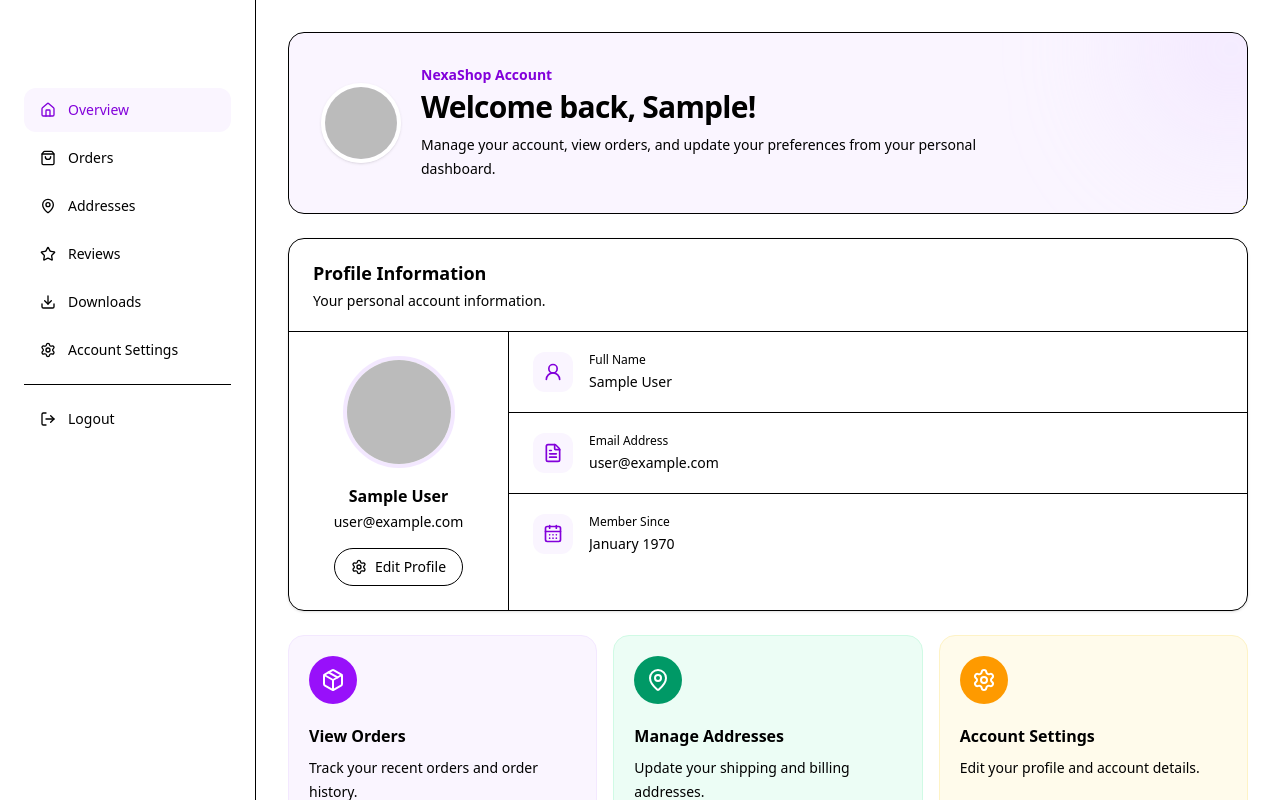
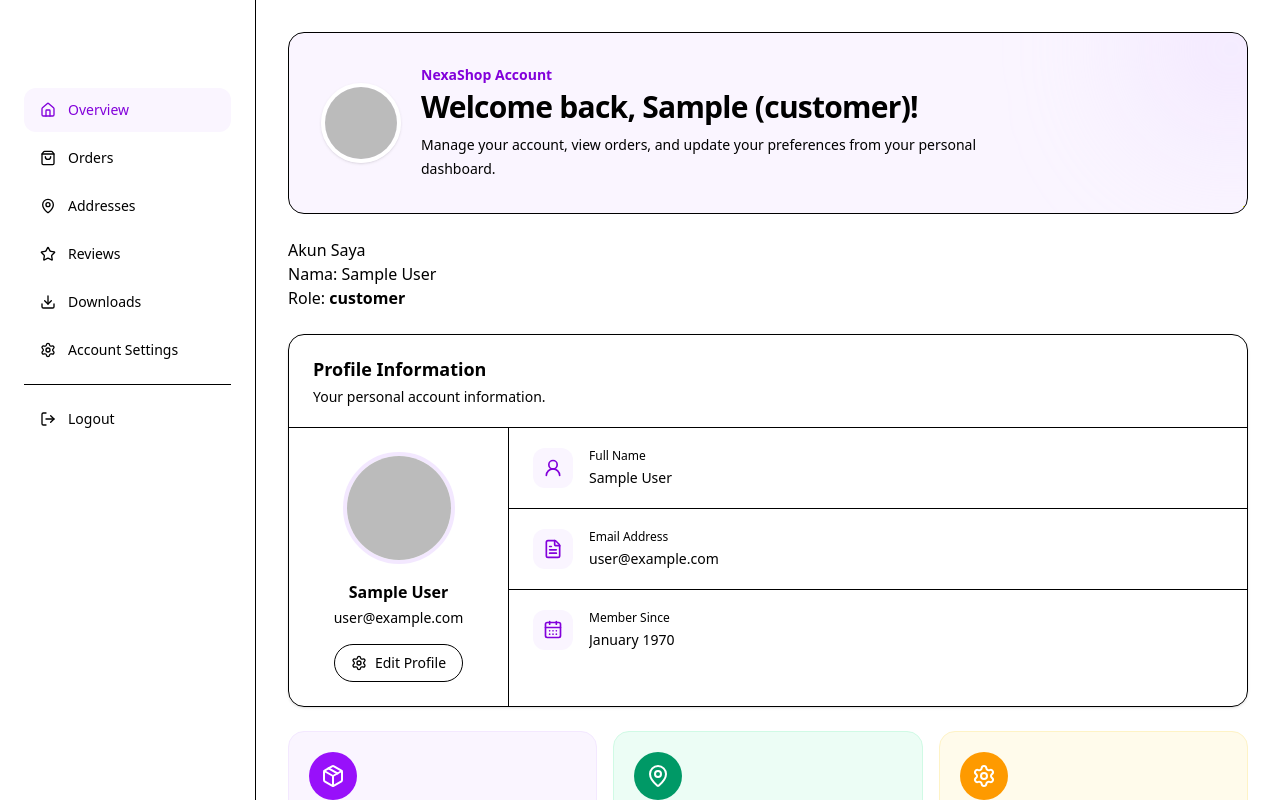
Before and after one commit to meigiyanto/03-e-commerce-store, a Next.js app: page /account in a window 1280 px wide. Shown: the top 800 px of the page. Built offline with nearby package versions, Linux system fonts and the light colour scheme; no server answers; sample sign-in values are in the browser's storage.

Commit message:
refaktori lanjutan

```diff
--- a/src/app/account/page.tsx
+++ b/src/app/account/page.tsx
@@ -1,4 +1,4 @@
-import { SignIn, UserButton,} from "@clerk/nextjs";
+import { SignIn, UserButton, useUser } from "@clerk/nextjs";
 import { currentUser } from "@clerk/nextjs/server";
 import { ArrowRight, CalendarDays, Download, FileText, HelpCircle, Home, MapPin,  Package, Settings, ShoppingBag,Star, UserRound, } from "lucide-react";
 import Link from "next/link";
@@ -6,7 +6,20 @@ import Link from "next/link";
 import SignOutButton from "@/components/auth/SignOutButton";
 
 export default async function AccountPage() {
-  const user = await currentUser();
+  const { isLoaded, isSignedIn, user } = useUser();
+
+  if (!isLoaded) {
+    return <p>Loading...</p>;
+  }
+
+  if (!isSignedIn) {
+    return <p>Belum login</p>;
+  }
+
+  const role =
+    user.publicMetadata?.role === "admin"
+      ? "admin"
+      : "customer";
 
   /*
    * Guest state
@@ -159,7 +172,7 @@ export default async function AccountPage() {
                   </p>
 
                   <h1 className="text-2xl font-bold tracking-tight text-foreground sm:text-3xl">
-                    Welcome back, {user.firstName || fullName}!
+                    Welcome back, {user.firstName || fullName} ({role})!
                   </h1>
 
                   <p className="mt-2 max-w-xl text-sm leading-6 text-muted-foreground">
@@ -169,6 +182,24 @@ export default async function AccountPage() {
                 </div>
               </div>
             </section>
+
+            <div>
+              <h1>Akun Saya</h1>
+
+              <p>
+                Nama: {user.fullName}
+              </p>
+
+              <p>
+                Role: <strong>{role}</strong>
+              </p>
+
+              {role === "admin" && (
+                <a href="/admin">
+                  Buka Admin Dashboard
+                </a>
+              )}
+            </div>
 
             {/* Profile information */}
             <section className="rounded-2xl border bg-background shadow-sm">
--- a/src/lib/auth.ts
+++ b/src/lib/auth.ts
@@ -1,41 +1,10 @@
-import { auth } from "@clerk/nextjs/server";
+import { auth, currentUser } from "@clerk/nextjs/server";
 
 export type UserRole = "admin" | "customer";
 
-type SessionMetadata = {
-  role?: string;
-};
+export async function requireAdmin() {
+  const { userId } = await auth();
 
-export async function requireAdmin() {
-  const { userId, sessionClaims } = await auth();
-
-  if (!userId) {
-    return { ok: false as const, status: 401, userId: null, role: null, };
-  }
-
-  const metadata = sessionClaims?.metadata as SessionMetadata | undefined;
-  const role: UserRole = metadata?.role === "admin" ? "admin" : "customer";
-
-  if (role !== "admin") {
-    return { ok: false as const, status: 403, userId, role, };
-  }
-
-  return { ok: true as const, status: 200, userId, role, };
-}
-
-/*
-import { auth } from "@clerk/nextjs/server";
-
-export type UserRole = "admin" | "customer";
-
-type SessionMetadata = {
-  role?: string;
-};
-
-export async function requireAdmin() {
-  const { userId, sessionClaims } = await auth();
-
-  // Belum login
   if (!userId) {
     return {
       ok: false as const,
@@ -45,15 +14,13 @@ export async function requireAdmin() {
     };
   }
 
-  const metadata = sessionClaims?.metadata as SessionMetadata | undefined;
+  const user = await currentUser();
 
-  // Default semua user adalah customer
   const role: UserRole =
-    metadata?.role === "admin"
+    user?.publicMetadata?.role === "admin"
       ? "admin"
       : "customer";
 
-  // Bukan admin
   if (role !== "admin") {
     return {
       ok: false as const,
@@ -63,7 +30,47 @@ export async function requireAdmin() {
     };
   }
 
-  // Admin
+  return {
+    ok: true as const,
+    status: 200,
+    userId,
+    role,
+  };
+}
+
+/*
+import { auth, currentUser } from "@clerk/nextjs/server";
+
+export type UserRole = "admin" | "customer";
+
+export async function requireAdmin() {
+  const { userId } = await auth();
+
+  if (!userId) {
+    return {
+      ok: false as const,
+      status: 401,
+      userId: null,
+      role: null,
+    };
+  }
+
+  const user = await currentUser();
+
+  const role: UserRole =
+    user?.publicMetadata?.role === "admin"
+      ? "admin"
+      : "customer";
+
+  if (role !== "admin") {
+    return {
+      ok: false as const,
+      status: 403,
+      userId,
+      role,
+    };
+  }
+
   return {
     ok: true as const,
     status: 200,
```
Also changed, not shown: src/app/(admin)/admin/AdminDashboard.tsx (+4 -26 lines).
